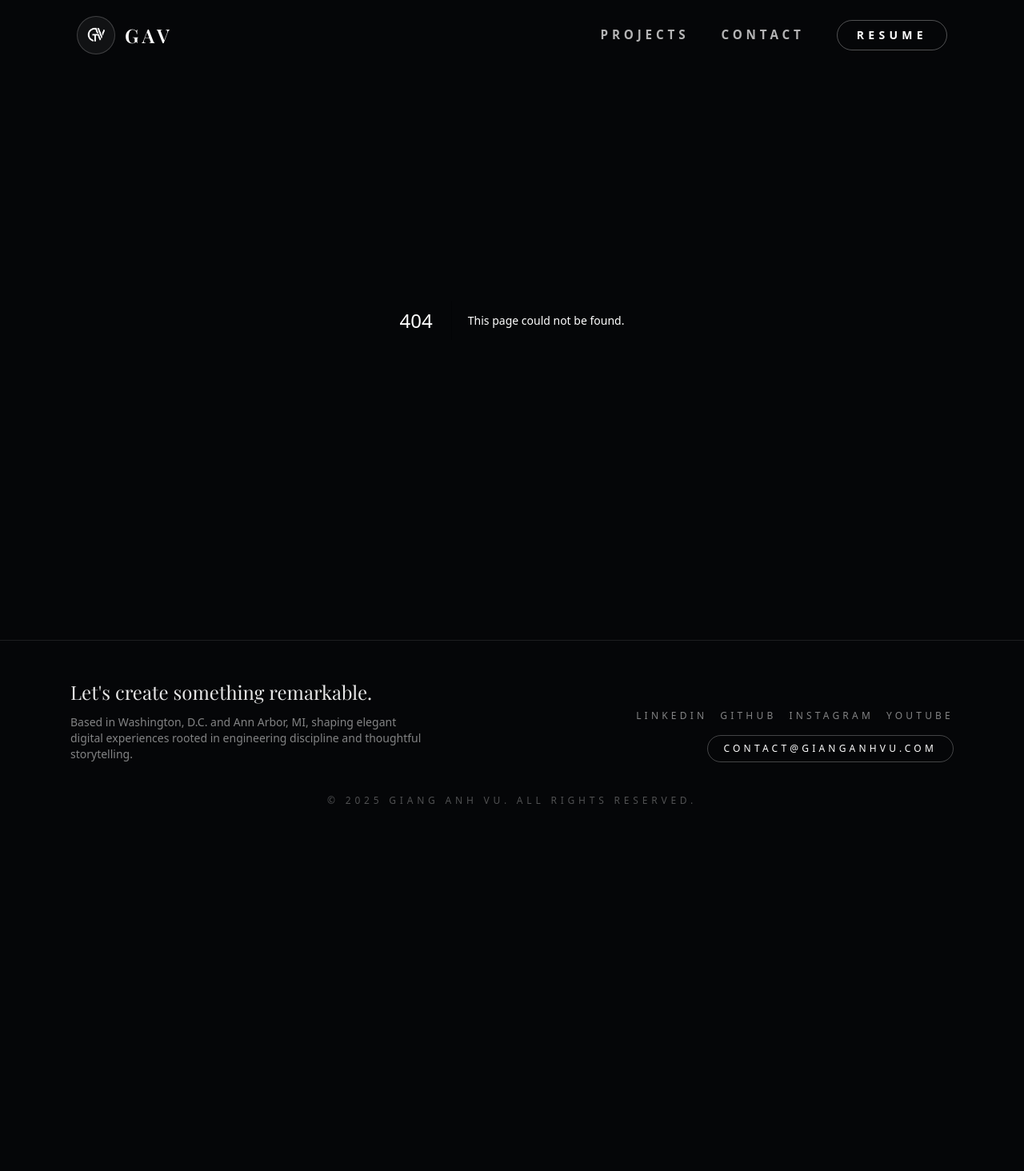
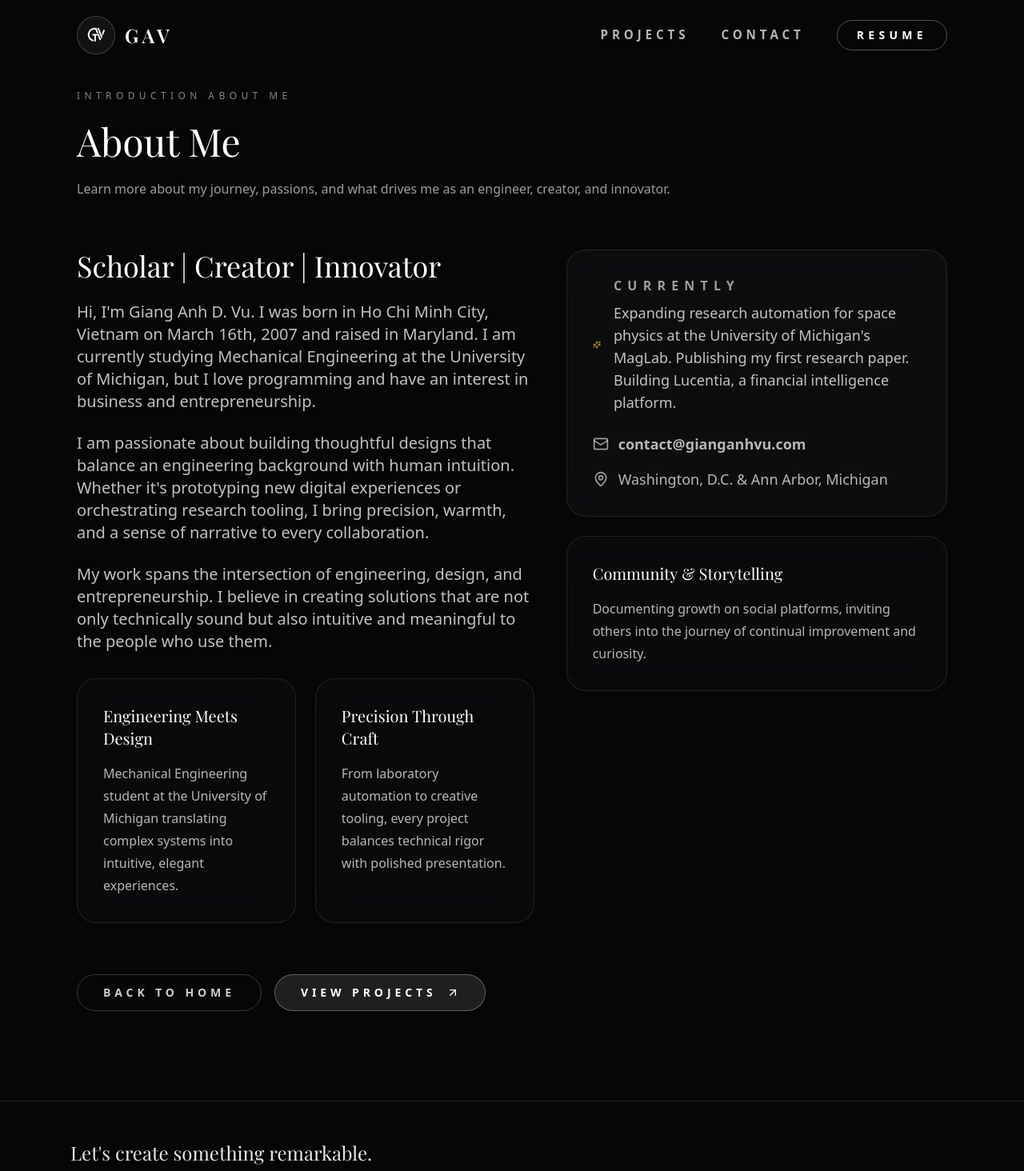
Before and after one commit to gvu07/GAV, a Next.js app: page /about in a window 1280 px wide. Before the commit this address had no page. Shown: the top 1464 px of the page at 80% size. Before the commit the page ends 1057 px from the top, so only its background shows below. Built offline with nearby package versions, Linux system fonts and the light colour scheme; a web font is replaced by a local one.

Commit message:
Add files via upload

```diff
--- /dev/null
+++ b/src/app/about/page.tsx
@@ -0,0 +1,109 @@
+import Link from "next/link";
+import Image from "next/image";
+import { ArrowUpRight, Mail, MapPin, Sparkles } from "lucide-react";
+
+export default function AboutPage() {
+  return (
+    <div className="relative bg-ink py-28">
+      <div className="section-container space-y-16">
+        <header className="space-y-6 text-center md:text-left">
+          <p className="text-xs uppercase tracking-[0.45em] text-white/50">Introduction About Me</p>
+          <h1 className="font-serif text-4xl text-white sm:text-5xl">About Me</h1>
+          <p className="mx-auto max-w-3xl text-sm leading-7 text-white/60 md:mx-0 md:text-base">
+            Learn more about my journey, passions, and what drives me as an engineer, creator, and innovator.
+          </p>
+        </header>
+
+        <div className="grid gap-10 lg:grid-cols-[1.2fr_1fr]">
+          <div className="space-y-8">
+            <div className="space-y-6">
+              <h2 className="font-serif text-3xl text-white sm:text-4xl">
+                Scholar | Creator | Innovator
+              </h2>
+              <div className="space-y-6 text-lg leading-8 text-white/75 sm:text-xl">
+                <p>
+                  Hi, I&apos;m Giang Anh D. Vu. I was born in Ho Chi Minh City, Vietnam on March 16th, 2007 and raised in Maryland. I am currently
+                  studying Mechanical Engineering at the University of Michigan, but I love programming and have an interest in business and entrepreneurship.
+                </p>
+                <p>
+                  I am passionate about building thoughtful designs that balance an engineering background with
+                  human intuition. Whether it&apos;s prototyping new digital experiences or orchestrating research tooling,
+                  I bring precision, warmth, and a sense of narrative to every collaboration.
+                </p>
+                <p>
+                  My work spans the intersection of engineering, design, and entrepreneurship. I believe in creating solutions
+                  that are not only technically sound but also intuitive and meaningful to the people who use them.
+                </p>
+              </div>
+            </div>
+
+            <div className="grid gap-6 md:grid-cols-2">
+              <div className="rounded-3xl border border-white/10 bg-white/[0.02] p-8 backdrop-blur-xl">
+                <h3 className="font-serif text-xl text-white mb-4">Engineering Meets Design</h3>
+                <p className="text-base leading-7 text-white/70">
+                  Mechanical Engineering student at the University of Michigan translating complex systems into intuitive, elegant experiences.
+                </p>
+              </div>
+              <div className="rounded-3xl border border-white/10 bg-white/[0.02] p-8 backdrop-blur-xl">
+                <h3 className="font-serif text-xl text-white mb-4">Precision Through Craft</h3>
+                <p className="text-base leading-7 text-white/70">
+                  From laboratory automation to creative tooling, every project balances technical rigor with polished presentation.
+                </p>
+              </div>
+            </div>
+          </div>
+
+          <div className="space-y-6">
+            <div className="rounded-3xl border border-white/10 bg-white/[0.03] p-8 backdrop-blur-xl">
+              <div className="flex items-center gap-4 text-white/80 mb-6">
+                <Sparkles className="h-10 w-10 text-gold" />
+                <div>
+                  <p className="text-base font-semibold uppercase tracking-[0.45em] text-white/60">Currently</p>
+                  <p className="mt-2 text-lg text-white/75">
+                    Expanding research automation for space physics at the University of Michigan&apos;s MagLab. Publishing my first research paper.
+                    Building Lucentia, a financial intelligence platform.
+                  </p>
+                </div>
+              </div>
+              <div className="space-y-4 text-lg text-white/70">
+                <div className="flex items-start gap-3">
+                  <Mail className="mt-1 h-5 w-5 text-white/60" />
+                  <Link href="mailto:contact@gianganhvu.com" className="font-semibold hover:text-white">
+                    contact@gianganhvu.com
+                  </Link>
+                </div>
+                <div className="flex items-start gap-3">
+                  <MapPin className="mt-1 h-5 w-5 text-white/60" />
+                  <span>Washington, D.C. &amp; Ann Arbor, Michigan</span>
+                </div>
+              </div>
+            </div>
+
+            <div className="rounded-3xl border border-white/10 bg-white/[0.02] p-8 backdrop-blur-xl">
+              <h3 className="font-serif text-xl text-white mb-4">Community & Storytelling</h3>
+              <p className="text-base leading-7 text-white/70">
+                Documenting growth on social platforms, inviting others into the journey of continual improvement and curiosity.
+              </p>
+            </div>
+          </div>
+        </div>
+
+        <div className="flex flex-col gap-4 sm:flex-row">
+          <Link
+            href="/"
+            className="inline-flex items-center gap-3 rounded-full border border-white/20 px-8 py-3 text-sm font-semibold uppercase tracking-[0.35em] text-white/80 transition hover:border-white/60 hover:text-white"
+          >
+            Back to Home
+          </Link>
+          <Link
+            href="/projects"
+            className="inline-flex items-center gap-3 rounded-full border border-white/30 bg-white/10 px-8 py-3 text-sm font-semibold uppercase tracking-[0.35em] text-white transition hover:bg-white hover:text-ink"
+          >
+            View Projects
+            <ArrowUpRight className="h-4 w-4" />
+          </Link>
+        </div>
+      </div>
+    </div>
+  );
+}
```
